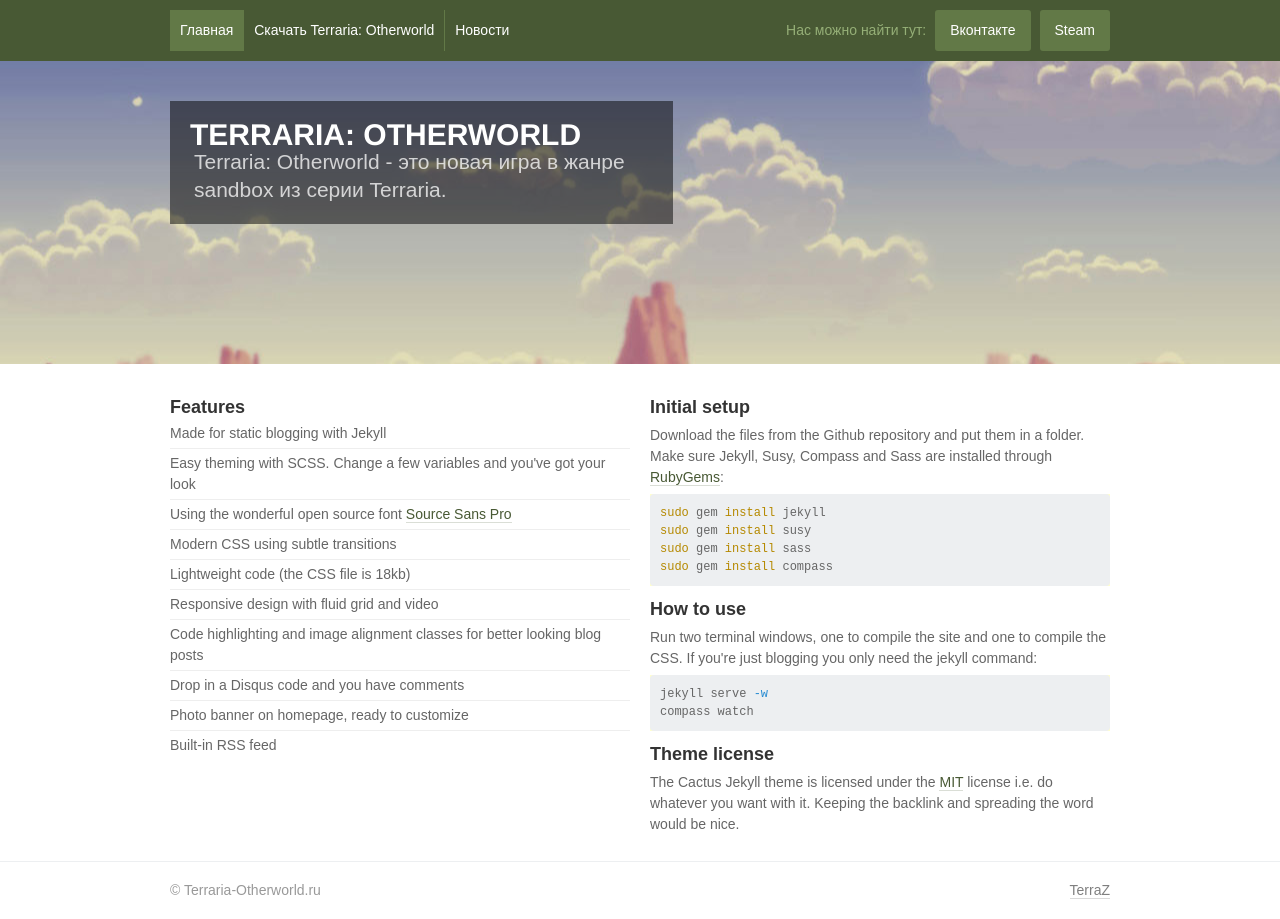
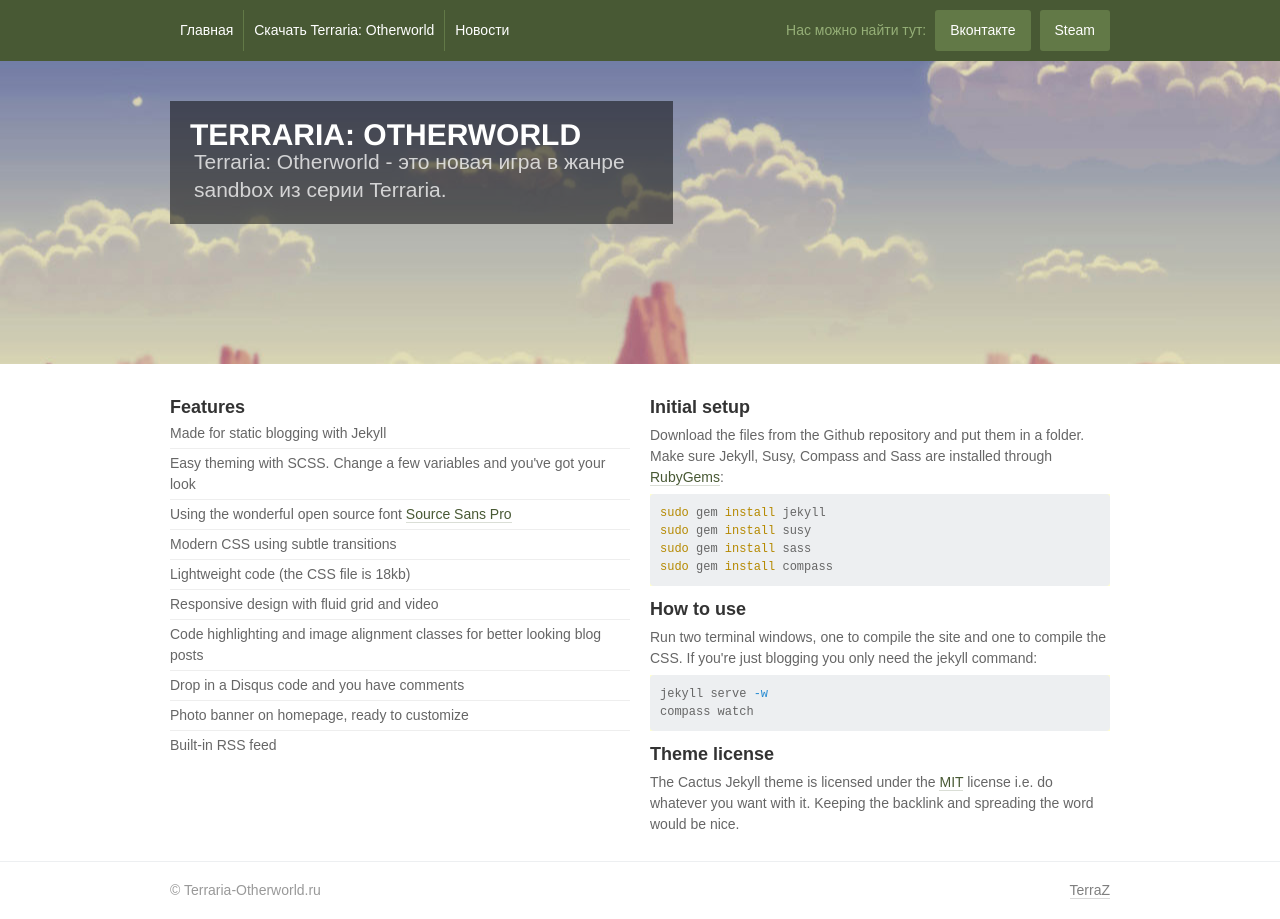
Before and after one commit to Xekep/www.terraria-otherworld.ru, a Jekyll site: the page built from index.html, in a window 1280 px wide. Built offline with Jekyll 4.4.1, drawn with Linux system fonts in a browser that asks for light colours; some web fonts are replaced.

Commit message:
Update header.html

```diff
--- a/_includes/header.html
+++ b/_includes/header.html
@@ -1,8 +1,8 @@
 <div id="header">
   <div class="inner-content">
     <nav id="nav">
-      <a {% if page.title == "Terraria Otherworld - Русскоязычный сайт" %}class="active"{% endif %} href="{{site.baseurl}}index.html">Главная</a>
-      <a {% if page.title == "Скачать Terraria Otherworld" %}class="active"{% endif %} href="{{site.baseurl}}skachat-terraria-otherworld.html">Скачать Terraria: Otherworld</a>
+      <a {% if page.title == "Terraria: Otherworld - Русскоязычный сайт" %}class="active"{% endif %} href="{{site.baseurl}}index.html">Главная</a>
+      <a {% if page.title == "Скачать Terraria: Otherworld" %}class="active"{% endif %} href="{{site.baseurl}}skachat-terraria-otherworld.html">Скачать Terraria: Otherworld</a>
       <a {% if page.title == "Новости" %}class="active"{% endif %} href="{{site.baseurl}}news.html">Новости</a>
     </nav>
     <div id="social">
```
